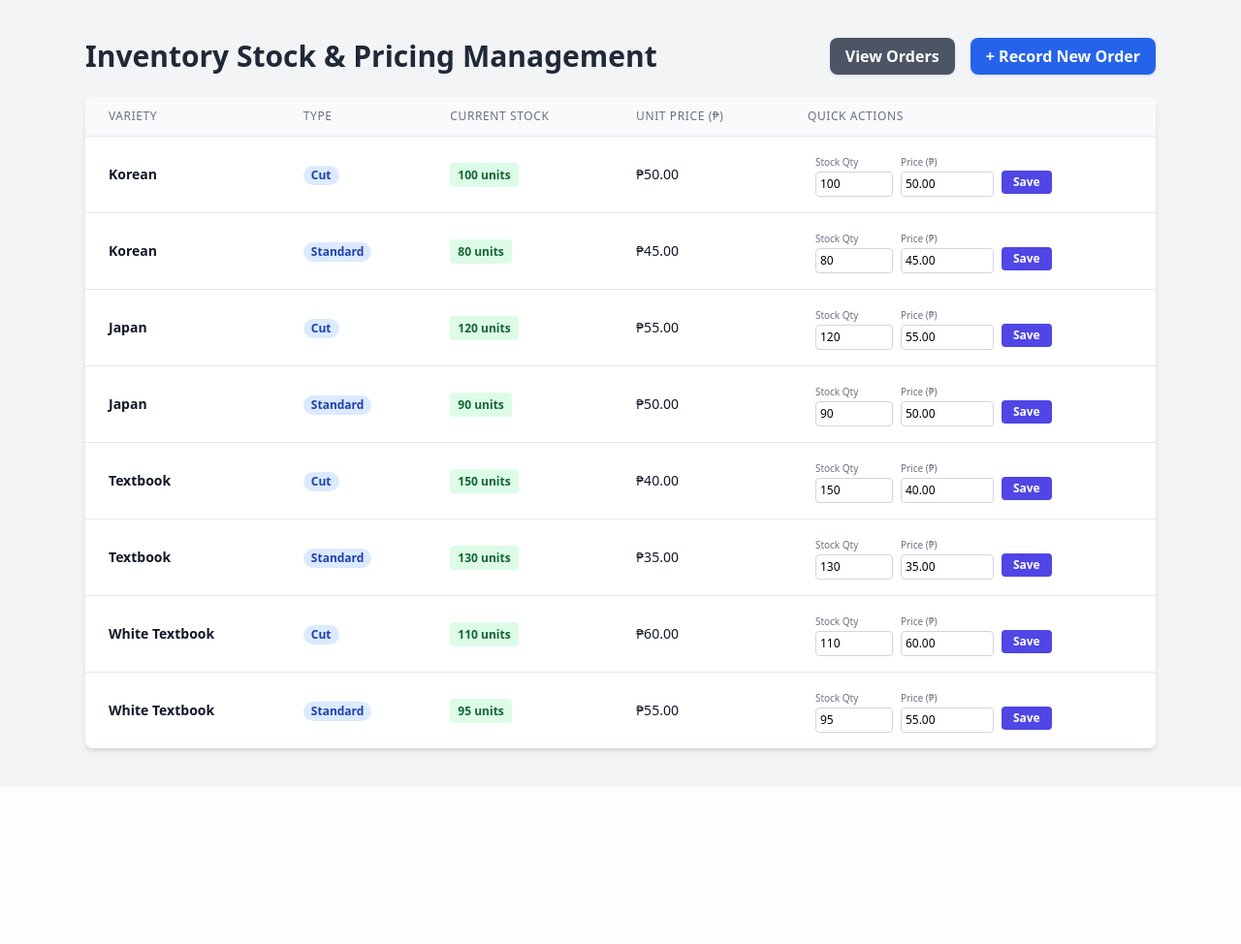
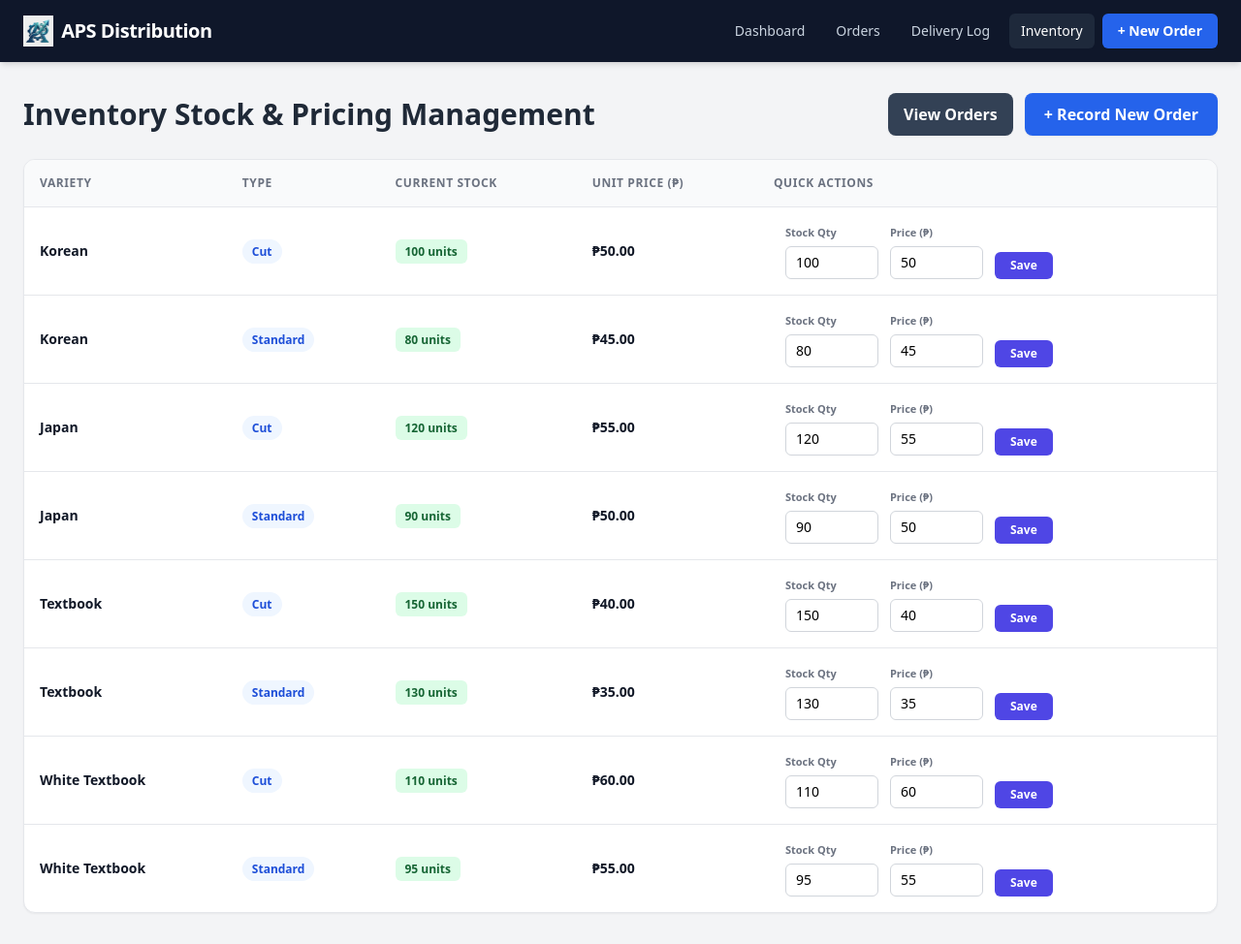
Before and after one commit to 3LDie/APS-SYSTEM, a Laravel app: page /products in a window 1280 px wide. Shown: the whole page at 97% size. Before the commit the page ends 779 px from the top, so only its background shows below. Run offline with Laravel 12, Linux system fonts and the light colour scheme; data comes from the database, SQL or seed files in the repository; some libraries are stand-ins or nearby versions.

Commit message:
Unify UI under layouts/app.blade.php with custom APS branding, dashboard, and delivery log

```diff
--- /dev/null
+++ b/resources/views/layouts/app.blade.php
@@ -0,0 +1,61 @@
+<!DOCTYPE html>
+<html lang="en">
+<head>
+    <meta charset="UTF-8">
+    <meta name="viewport" content="width=device-width, initial-scale=1.0">
+    <title>@yield('title', 'APS Distribution')</title>
+
+    <!-- Browser Tab Favicon -->
+    <link rel="icon" type="image/webp" href="{{ asset('images/APS-logo.webp') }}">
+
+    <script src="https://cdn.tailwindcss.com"></script>
+    @livewireStyles
+</head>
+<body class="bg-gray-100 min-h-screen flex flex-col">
+    <!-- Top Navigation Bar -->
+    <nav class="bg-slate-900 text-white shadow-md">
+        <div class="max-w-7xl mx-auto px-6">
+            <div class="flex justify-between items-center h-16">
+                <!-- Brand / Logo -->
+                <div class="flex items-center space-x-3">
+                    <a href="/dashboard" class="text-xl font-bold tracking-tight text-white flex items-center gap-2">
+                        <img src="{{ asset('images/APS-logo.webp') }}" alt="APS Logo" class="h-8 w-auto">
+                        <span>APS Distribution</span>
+                    </a>
+                </div>
+
+                <!-- Navigation Links -->
+                <div class="flex items-center space-x-2">
+                    <a href="/dashboard"
+                       class="px-3 py-2 rounded-md text-sm font-medium {{ request()->is('dashboard') ? 'bg-slate-800 text-white' : 'text-slate-300 hover:bg-slate-800 hover:text-white' }}">
+                        Dashboard
+                    </a>
+                    <a href="/orders"
+                       class="px-3 py-2 rounded-md text-sm font-medium {{ request()->is('orders*') ? 'bg-slate-800 text-white' : 'text-slate-300 hover:bg-slate-800 hover:text-white' }}">
+                        Orders
+                    </a>
+                    <a href="/delivery-log"
+                       class="px-3 py-2 rounded-md text-sm font-medium {{ request()->is('delivery-log*') ? 'bg-slate-800 text-white' : 'text-slate-300 hover:bg-slate-800 hover:text-white' }}">
+                        Delivery Log
+                    </a>
+                    <a href="/products"
+                       class="px-3 py-2 rounded-md text-sm font-medium {{ request()->is('products*') ? 'bg-slate-800 text-white' : 'text-slate-300 hover:bg-slate-800 hover:text-white' }}">
+                        Inventory
+                    </a>
+                    <a href="/order-form"
+                       class="ml-2 bg-blue-600 hover:bg-blue-700 text-white px-4 py-2 rounded-md text-sm font-semibold shadow-sm transition">
+                        + New Order
+                    </a>
+                </div>
+            </div>
+        </div>
+    </nav>
+
+    <!-- Main Page Content -->
+    <main class="flex-grow py-8">
+        @yield('content')
+    </main>
+
+    @livewireScripts
+</body>
+</html>
--- a/resources/views/products/index.blade.php
+++ b/resources/views/products/index.blade.php
@@ -1,82 +1,80 @@
-<!DOCTYPE html>
-<html lang="en">
-<head>
-    <meta charset="UTF-8">
-    <meta name="viewport" content="width=device-width, initial-scale=1.0">
-    <title>Newspaper Distribution - Inventory Stock Management</title>
-    <script src="https://cdn.tailwindcss.com"></script>
-</head>
-<body class="bg-gray-100 py-10">
-    <div class="max-w-6xl mx-auto px-6">
+@extends('layouts.app')
+
+@section('title', 'Inventory & Pricing - APS Distribution')
+
+@section('content')
+    <div class="max-w-7xl mx-auto px-6">
         <div class="flex justify-between items-center mb-6">
-            <h2 class="text-3xl font-bold text-gray-800">Inventory Stock & Pricing Management</h2>
-            <div class="space-x-3">
-                <a href="/orders" class="bg-gray-600 text-white px-4 py-2 rounded-lg shadow hover:bg-gray-700 font-semibold">View Orders</a>
-                <a href="/order-form" class="bg-blue-600 text-white px-4 py-2 rounded-lg shadow hover:bg-blue-700 font-semibold">+ Record New Order</a>
+            <h1 class="text-3xl font-bold text-gray-800">Inventory Stock & Pricing Management</h1>
+            <div class="flex items-center space-x-3">
+                <a href="/orders" class="bg-slate-700 hover:bg-slate-800 text-white font-bold px-4 py-2.5 rounded-lg shadow-sm transition">
+                    View Orders
+                </a>
+                <a href="/order-form" class="bg-blue-600 hover:bg-blue-700 text-white font-bold px-5 py-2.5 rounded-lg shadow-sm transition">
+                    + Record New Order
+                </a>
             </div>
         </div>
 
-        @if(session('success'))
-            <div class="mb-4 p-4 bg-green-100 text-green-700 rounded-lg">
+        @if (session('success'))
+            <div class="mb-4 p-4 bg-green-100 border border-green-300 text-green-800 rounded-lg font-medium">
                 {{ session('success') }}
             </div>
         @endif
 
-        <div class="bg-white shadow-md rounded-lg overflow-hidden">
-            <table class="min-w-full divide-y divide-gray-200">
-                <thead class="bg-gray-50">
-                    <tr>
-                        <th class="px-6 py-3 text-left text-xs font-medium text-gray-500 uppercase tracking-wider">Variety</th>
-                        <th class="px-6 py-3 text-left text-xs font-medium text-gray-500 uppercase tracking-wider">Type</th>
-                        <th class="px-6 py-3 text-left text-xs font-medium text-gray-500 uppercase tracking-wider">Current Stock</th>
-                        <th class="px-6 py-3 text-left text-xs font-medium text-gray-500 uppercase tracking-wider">Unit Price (₱)</th>
-                        <th class="px-6 py-3 text-left text-xs font-medium text-gray-500 uppercase tracking-wider">Quick Actions</th>
+        <div class="bg-white rounded-xl shadow-sm border border-gray-200 overflow-hidden">
+            <div class="overflow-x-auto">
+                <table class="w-full text-left border-collapse">
+                    <thead>
+                        <tr class="bg-gray-50 border-b border-gray-200 text-xs font-bold text-gray-500 uppercase tracking-wider">
+                            <th class="p-4">Variety</th>
+                            <th class="p-4">Type</th>
+                            <th class="p-4">Current Stock</th>
+                            <th class="p-4">Unit Price (₱)</th>
+                            <th class="p-4">Quick Actions</th>
                         </tr>
                     </thead>
-                <tbody class="bg-white divide-y divide-gray-200">
-                    @foreach($products as $product)
-                        <tr>
-                            <td class="px-6 py-4 whitespace-nowrap text-sm font-semibold text-gray-900">
-                                {{ $product->variety_name }}
-                            </td>
-                            <td class="px-6 py-4 whitespace-nowrap text-sm text-gray-600">
-                                <span class="px-2 inline-flex text-xs leading-5 font-semibold rounded-full bg-blue-100 text-blue-800">
+                    <tbody class="divide-y divide-gray-200 text-sm">
+                        @forelse($products as $product)
+                            <tr class="hover:bg-gray-50 transition">
+                                <td class="p-4 font-bold text-gray-900">{{ $product->variety_name }}</td>
+                                <td class="p-4">
+                                    <span class="px-2.5 py-1 text-xs font-semibold rounded-full bg-blue-50 text-blue-700">
                                         {{ $product->style_type }}
                                     </span>
                                 </td>
-                            <td class="px-6 py-4 whitespace-nowrap text-sm">
-                                <span class="px-2 py-1 font-bold text-xs rounded {{ $product->stock_quantity <= 10 ? 'bg-red-100 text-red-800' : 'bg-green-100 text-green-800' }}">
+                                <td class="p-4">
+                                    <span class="px-2.5 py-1 text-xs font-bold rounded-md {{ $product->stock_quantity <= ($product->reorder_level ?? 15) ? 'bg-red-100 text-red-800' : 'bg-green-100 text-green-800' }}">
                                         {{ $product->stock_quantity }} units
                                     </span>
                                 </td>
-                            <td class="px-6 py-4 whitespace-nowrap text-sm text-gray-900 font-medium">
-                                ₱{{ number_format($product->unit_price, 2) }}
-                            </td>
-                            <td class="px-6 py-4 whitespace-nowrap text-sm">
-                                <form action="{{ route('products.update', $product->id) }}" method="POST" class="flex items-center space-x-2">
+                                <td class="p-4 font-bold text-gray-900">₱{{ number_format($product->unit_price, 2) }}</td>
+                                <td class="p-4">
+                                    <form action="{{ route('products.update', $product->id) }}" method="POST" class="flex items-end space-x-3">
                                         @csrf
                                         @method('PATCH')
-
                                         <div>
-                                        <label class="block text-[10px] text-gray-500">Stock Qty</label>
-                                        <input type="number" name="stock_quantity" value="{{ $product->stock_quantity }}" min="0" class="w-20 text-xs border-gray-300 rounded p-1 border">
+                                            <label class="block text-[11px] font-semibold text-gray-500 mb-1">Stock Qty</label>
+                                            <input type="number" name="stock_quantity" value="{{ $product->stock_quantity }}" min="0" class="w-24 border border-gray-300 rounded-md px-2.5 py-1.5 text-sm focus:outline-none focus:ring-2 focus:ring-blue-500">
                                         </div>
-
                                         <div>
-                                        <label class="block text-[10px] text-gray-500">Price (₱)</label>
-                                        <input type="number" step="0.01" name="unit_price" value="{{ $product->unit_price }}" min="0" class="w-24 text-xs border-gray-300 rounded p-1 border">
+                                            <label class="block text-[11px] font-semibold text-gray-500 mb-1">Price (₱)</label>
+                                            <input type="number" step="0.01" name="unit_price" value="{{ intval($product->unit_price) == $product->unit_price ? intval($product->unit_price) : $product->unit_price }}" min="0" class="w-24 border border-gray-300 rounded-md px-2.5 py-1.5 text-sm focus:outline-none focus:ring-2 focus:ring-blue-500">
                                         </div>
-
-                                    <div class="pt-4">
-                                        <button type="submit" class="bg-indigo-600 text-white px-3 py-1 text-xs rounded hover:bg-indigo-700 font-semibold">Save</button>
-                                    </div>
+                                        <button type="submit" class="bg-indigo-600 hover:bg-indigo-700 text-white font-semibold px-4 py-1.5 rounded-md text-xs transition">
+                                            Save
+                                        </button>
                                     </form>
                                 </td>
                             </tr>
-                    @endforeach
+                        @empty
+                            <tr>
+                                <td colspan="5" class="p-6 text-center text-gray-500">No newspaper inventory items found.</td>
+                            </tr>
+                        @endforelse
                     </tbody>
                 </table>
             </div>
         </div>
-</body>
-</html>
+    </div>
+@endsection
--- a/routes/web.php
+++ b/routes/web.php
@@ -1,14 +1,20 @@
 <?php
 
+use App\Http\Controllers\DashboardController;
+use App\Http\Controllers\DeliveryLogController;
 use App\Http\Controllers\InvoiceController;
 use App\Http\Controllers\OrderController;
 use App\Http\Controllers\ProductController;
 use App\Models\Customer;
 use Illuminate\Support\Facades\Route;
 
+// Default Home Redirects to Executive Dashboard
 Route::get('/', function () {
-    return view('welcome');
+    return redirect('/dashboard');
 });
+
+// Executive Overview Dashboard
+Route::get('/dashboard', [DashboardController::class, 'index'])->name('dashboard');
 
 // Inventory Management Routes
 Route::get('/products', [ProductController::class, 'index']);
@@ -19,7 +25,7 @@ Route::get('/customers', function() {
     return Customer::all();
 });
 
-// Order API JSON Routes
+// Order API & Dashboard Routes
 Route::get('/orders', [OrderController::class, 'index']);
 Route::post('/orders', [OrderController::class, 'store']);
 Route::patch('/orders/{order}/status', [OrderController::class, 'updateStatus'])->name('orders.updateStatus');
@@ -33,9 +39,8 @@ Route::get('/orders-ui', function () {
     return view('order-list-container');
 });
 
-Route::get('/delivery-log', function () {
-    return view('delivery-log-container');
-});
+// Delivery Log Route (Wired to DeliveryLogController)
+Route::get('/delivery-log', [DeliveryLogController::class, 'index']);
 
 Route::get('/stock-procurement', function () {
     return view('stock-procurement-container');
```
Also changed, not shown: app/Http/Controllers/DashboardController.php (added, +46 -0 lines), app/Http/Controllers/DeliveryLogController.php (added, +23 -0 lines), resources/views/dashboard.blade.php (added, +122 -0 lines), resources/views/delivery-log/index.blade.php (added, +85 -0 lines), resources/views/livewire/order-form-container.blade.php (+6 -15 lines), resources/views/orders/index.blade.php (+54 -59 lines), public/images/APS-logo.webp (added). Lines whose indentation alone changed are shown as unchanged.
